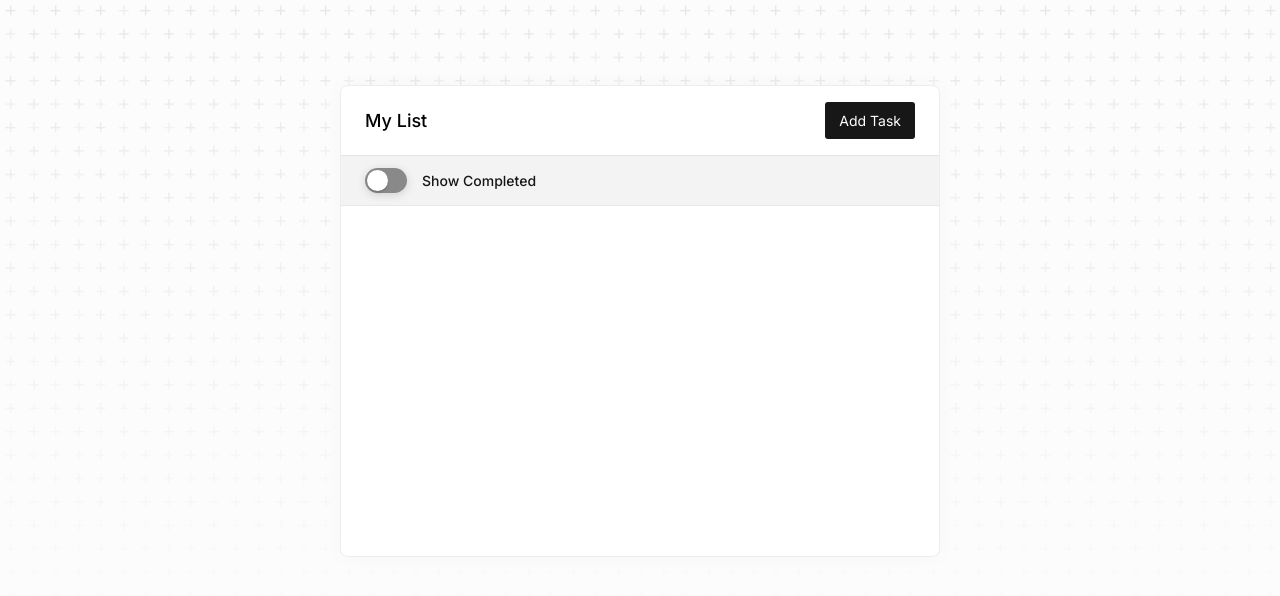
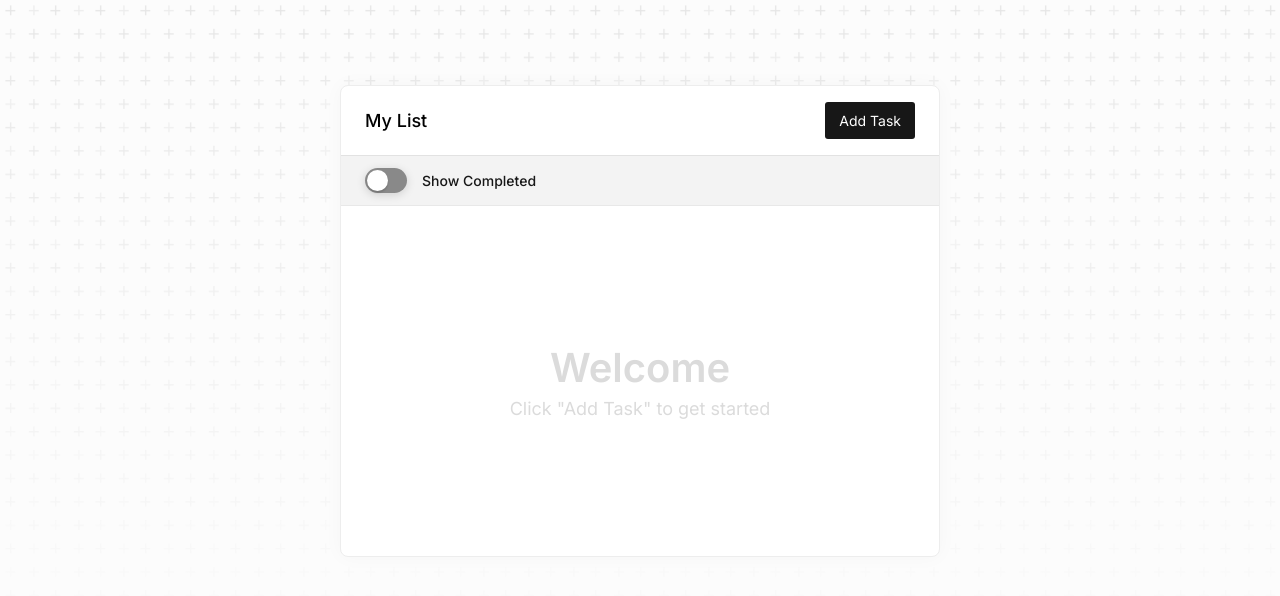
Before and after one commit to nermin-io/itemised, a Next.js app: page / in a window 1280 px wide. Shown: the top 596 px of the page. Built offline with nearby package versions, Linux system fonts and the light colour scheme.

Commit message:
add empty state view

```diff
--- /dev/null
+++ b/src/components/EmptyState.module.scss
@@ -0,0 +1,19 @@
+@import "colors";
+
+.EmptyState {
+  flex-grow: 1;
+  display: flex;
+  flex-direction: column;
+  align-items: center;
+  justify-content: center;
+  gap: 6px;
+  color: $gray7;
+
+  h1 {
+    font-size: 40px;
+  }
+
+  p {
+    font-size: 18px;
+  }
+}
--- /dev/null
+++ b/src/components/EmptyState.tsx
@@ -0,0 +1,25 @@
+import React from "react";
+import styles from "./EmptyState.module.scss";
+
+interface Props {
+  newUser: boolean;
+}
+
+const EmptyState: React.FC<Props> = ({ newUser }) => {
+  if (newUser)
+    return (
+      <div className={styles.EmptyState}>
+        <h1>Welcome</h1>
+        <p>Click &quot;Add Task&quot; to get started</p>
+      </div>
+    );
+
+  return (
+    <div className={styles.EmptyState}>
+      <h1>You&apos;re all done!</h1>
+      <p>Be proud of yourself.</p>
+    </div>
+  );
+};
+
+export default EmptyState;
--- a/src/containers/NewTaskModal.tsx
+++ b/src/containers/NewTaskModal.tsx
@@ -7,14 +7,18 @@ import Textarea from "@/components/Textarea";
 import styles from "./NewTaskModal.module.scss";
 import useTodos from "@/hooks/todo";
 import { v4 as uuidv4 } from "uuid";
+import useSettings from "@/hooks/settings";
 
-interface Props {}
+interface Props {
+  label?: string;
+}
 
-const NewTaskModal: React.FC<Props> = () => {
+const NewTaskModal: React.FC<Props> = ({ label = "Add Task" }) => {
   const [title, setTitle] = useState("");
   const [description, setDescription] = useState("");
   const [isDisabled, setIsDisabled] = useState(true);
   const { addItem } = useTodos();
+  const { settings, setSetting } = useSettings();
 
   useEffect(() => {
     if (title.length > 0) setIsDisabled(false);
@@ -31,6 +35,7 @@ const NewTaskModal: React.FC<Props> = () => {
   };
 
   const onSaveHandler = () => {
+    if (settings.newUser) setSetting("newUser", false);
     addItem({
       key: uuidv4(),
       title: title,
@@ -44,7 +49,7 @@ const NewTaskModal: React.FC<Props> = () => {
   return (
     <Dialog.Root>
       <Dialog.Trigger asChild>
-        <TriggerButton>Add Task</TriggerButton>
+        <TriggerButton>{label}</TriggerButton>
       </Dialog.Trigger>
       <Dialog.Portal>
         <Dialog.Overlay className={styles.DialogOverlay} />
--- a/src/containers/TodoList.tsx
+++ b/src/containers/TodoList.tsx
@@ -12,6 +12,7 @@ import CardSettings from "@/components/CardSettings";
 import Field from "@/components/Field";
 import Label from "@/components/Label";
 import useSettings from "@/hooks/settings";
+import EmptyState from "@/components/EmptyState";
 
 interface Props {}
 
@@ -43,6 +44,9 @@ const TodoList: React.FC<Props> = () => {
             <Label htmlFor="show-completed">Show Completed</Label>
           </Field>
         </CardSettings>
+        {outstandingTodos.length === 0 && (
+          <EmptyState newUser={settings.newUser} />
+        )}
         {Object.keys(groups).map((dateStr) => {
           const date = parse(dateStr, "LLL d", new Date());
           const urgency = triage(date);
--- a/src/context/settings.ts
+++ b/src/context/settings.ts
@@ -4,6 +4,7 @@ const voidFn = () => {};
 
 export interface Settings {
   showCompleted: boolean;
+  newUser: boolean;
 }
 
 export interface SettingsContext {
@@ -13,6 +14,7 @@ export interface SettingsContext {
 
 export const defaultSettings: Settings = {
   showCompleted: false,
+  newUser: true,
 };
 
 const defaultContextVal: SettingsContext = {
```
